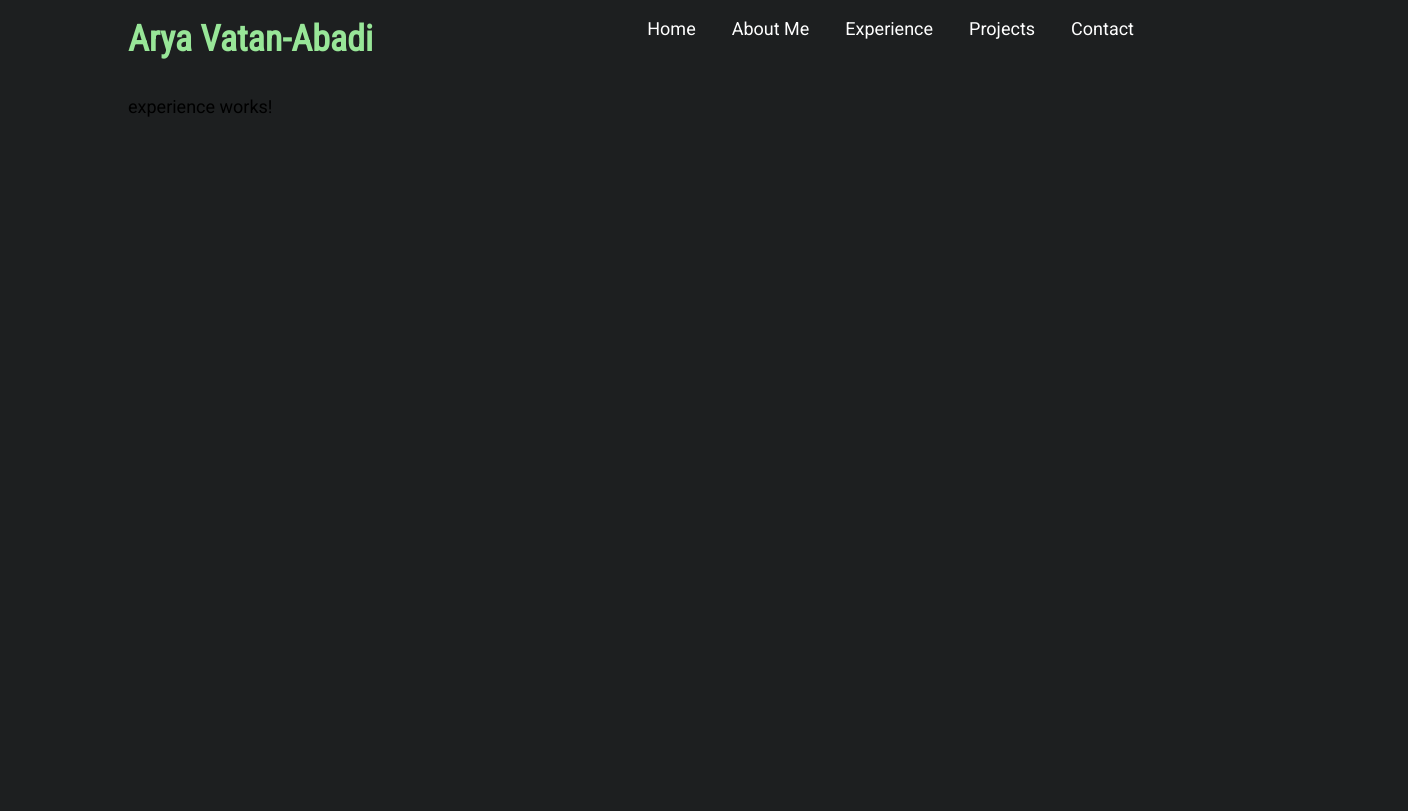
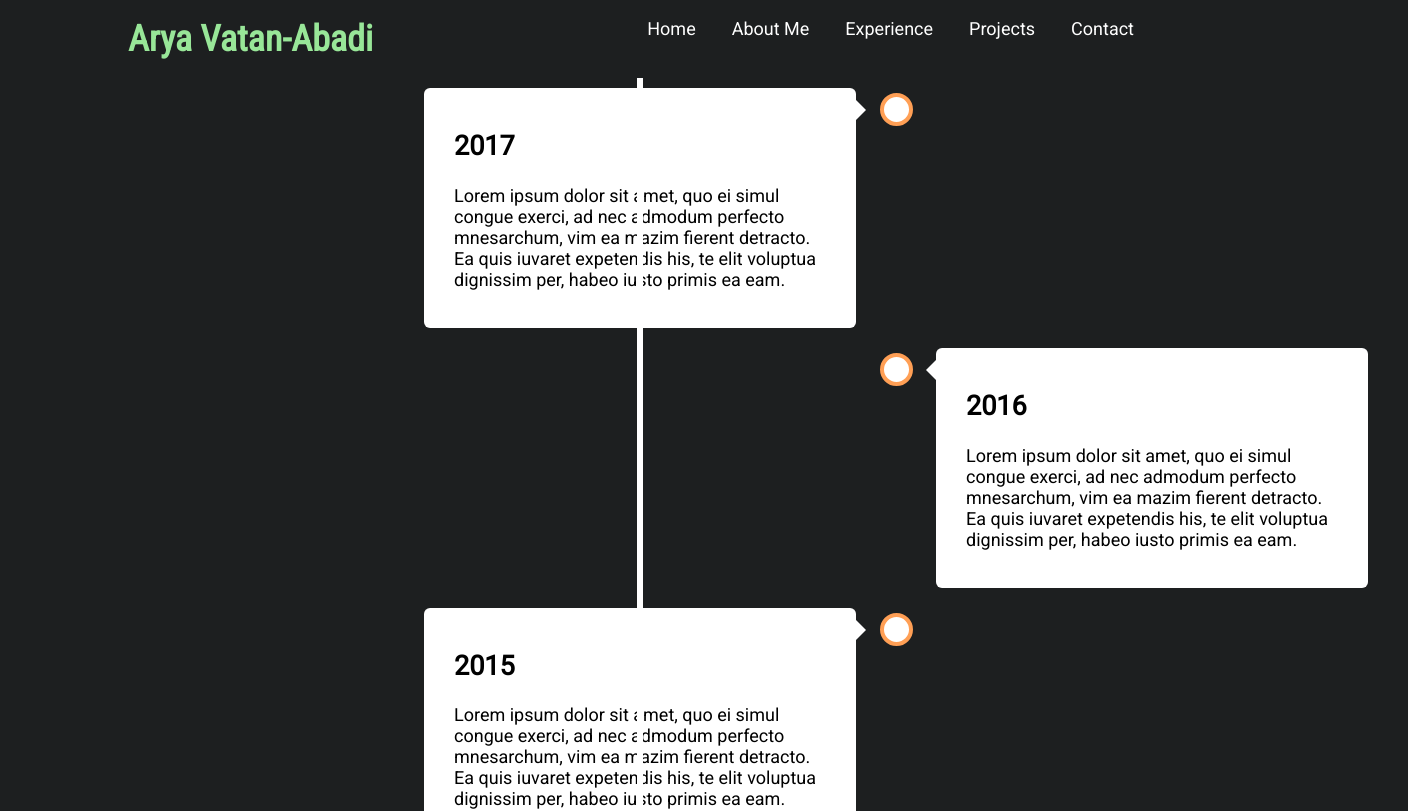
Before and after one commit to aryavatan/aryavatan.github.io, an Angular app: page /experience in a window 1280 px wide. Shown: the top 811 px of the page, 1408 px wide, since content can reach past the window. Built offline with nearby package versions, Linux system fonts and the light colour scheme.

Commit message:
Timeline prototype for Experiences
timeline prototype from W3 schools in the experience page to see generally how it would look. Overall I think I'm going to keep the timeline idea however I found another resource with more examples which I saved as a comment in the experience stylesheet.

```diff
--- a/src/app/experience/experience.component.html
+++ b/src/app/experience/experience.component.html
@@ -1 +1,45 @@
-<p>experience works!</p>
+<div class="timeline">
+
+    <div class="container left">
+      <div class="content">
+        <h2>2017</h2>
+        <p>Lorem ipsum dolor sit amet, quo ei simul congue exerci, ad nec admodum perfecto mnesarchum, vim ea mazim fierent detracto. Ea quis iuvaret expetendis his, te elit voluptua dignissim per, habeo iusto primis ea eam.</p>
+      </div>
+    </div>
+
+    <div class="container right">
+      <div class="content">
+        <h2>2016</h2>
+        <p>Lorem ipsum dolor sit amet, quo ei simul congue exerci, ad nec admodum perfecto mnesarchum, vim ea mazim fierent detracto. Ea quis iuvaret expetendis his, te elit voluptua dignissim per, habeo iusto primis ea eam.</p>
+      </div>
+    </div>
+
+    <div class="container left">
+      <div class="content">
+        <h2>2015</h2>
+        <p>Lorem ipsum dolor sit amet, quo ei simul congue exerci, ad nec admodum perfecto mnesarchum, vim ea mazim fierent detracto. Ea quis iuvaret expetendis his, te elit voluptua dignissim per, habeo iusto primis ea eam.</p>
+      </div>
+    </div>
+
+    <div class="container right">
+      <div class="content">
+        <h2>2012</h2>
+        <p>Lorem ipsum dolor sit amet, quo ei simul congue exerci, ad nec admodum perfecto mnesarchum, vim ea mazim fierent detracto. Ea quis iuvaret expetendis his, te elit voluptua dignissim per, habeo iusto primis ea eam.</p>
+      </div>
+    </div>
+
+    <div class="container left">
+      <div class="content">
+        <h2>2011</h2>
+        <p>Lorem ipsum dolor sit amet, quo ei simul congue exerci, ad nec admodum perfecto mnesarchum, vim ea mazim fierent detracto. Ea quis iuvaret expetendis his, te elit voluptua dignissim per, habeo iusto primis ea eam.</p>
+      </div>
+    </div>
+
+    <div class="container right">
+      <div class="content">
+        <h2>2007</h2>
+        <p>Lorem ipsum dolor sit amet, quo ei simul congue exerci, ad nec admodum perfecto mnesarchum, vim ea mazim fierent detracto. Ea quis iuvaret expetendis his, te elit voluptua dignissim per, habeo iusto primis ea eam.</p>
+      </div>
+    </div>
+
+</div>
--- a/src/app/experience/experience.component.scss
+++ b/src/app/experience/experience.component.scss
@@ -0,0 +1,138 @@
+//https://www.w3schools.com/howto/howto_css_timeline.asp
+//https://freefrontend.com/css-timelines/
+$primary:rgb(152, 230, 152);
+$secondary: rgb(29, 31, 32);
+
+* {
+    box-sizing: border-box;
+  }
+
+  body {
+    background-color: #474e5d;
+    font-family: Helvetica, sans-serif;
+  }
+
+  /* The actual timeline (the vertical ruler) */
+  .timeline {
+    position: relative;
+    max-width: 1200px;
+    margin: 0 auto;
+  }
+
+  /* The actual timeline (the vertical ruler) */
+  .timeline::after {
+    content: '';
+    position: absolute;
+    width: 6px;
+    background-color: white;
+    top: 0;
+    bottom: 0;
+    left: 50%;
+    margin-left: -3px;
+  }
+
+  /* Container around content */
+  .container {
+    padding: 10px 40px;
+    position: relative;
+    background-color: inherit;
+    width: 50%;
+  }
+
+  /* The circles on the timeline */
+  .container::after {
+    content: '';
+    position: absolute;
+    width: 25px;
+    height: 25px;
+    right: -17px;
+    background-color: white;
+    border: 4px solid #FF9F55;
+    top: 15px;
+    border-radius: 50%;
+    z-index: 1;
+  }
+
+  /* Place the container to the left */
+  .left {
+    left: 0;
+  }
+
+  /* Place the container to the right */
+  .right {
+    left: 50%;
+  }
+
+  /* Add arrows to the left container (pointing right) */
+  .left::before {
+    content: " ";
+    height: 0;
+    position: absolute;
+    top: 22px;
+    width: 0;
+    z-index: 1;
+    right: 30px;
+    border: medium solid white;
+    border-width: 10px 0 10px 10px;
+    border-color: transparent transparent transparent white;
+  }
+
+  /* Add arrows to the right container (pointing left) */
+  .right::before {
+    content: " ";
+    height: 0;
+    position: absolute;
+    top: 22px;
+    width: 0;
+    z-index: 1;
+    left: 30px;
+    border: medium solid white;
+    border-width: 10px 10px 10px 0;
+    border-color: transparent white transparent transparent;
+  }
+
+  /* Fix the circle for containers on the right side */
+  .right::after {
+    left: -16px;
+  }
+
+  /* The actual content */
+  .content {
+    padding: 20px 30px;
+    background-color: white;
+    position: relative;
+    border-radius: 6px;
+  }
+
+  /* Media queries - Responsive timeline on screens less than 600px wide */
+  @media screen and (max-width: 600px) {
+    /* Place the timelime to the left */
+    .timeline::after {
+    left: 31px;
+    }
+
+    /* Full-width containers */
+    .container {
+    width: 100%;
+    padding-left: 70px;
+    padding-right: 25px;
+    }
+
+    /* Make sure that all arrows are pointing leftwards */
+    .container::before {
+    left: 60px;
+    border: medium solid white;
+    border-width: 10px 10px 10px 0;
+    border-color: transparent white transparent transparent;
+    }
+
+    /* Make sure all circles are at the same spot */
+    .left::after, .right::after {
+    left: 15px;
+    }
+
+    /* Make all right containers behave like the left ones */
+    .right {
+    left: 0%;
+    }
+  }
```
